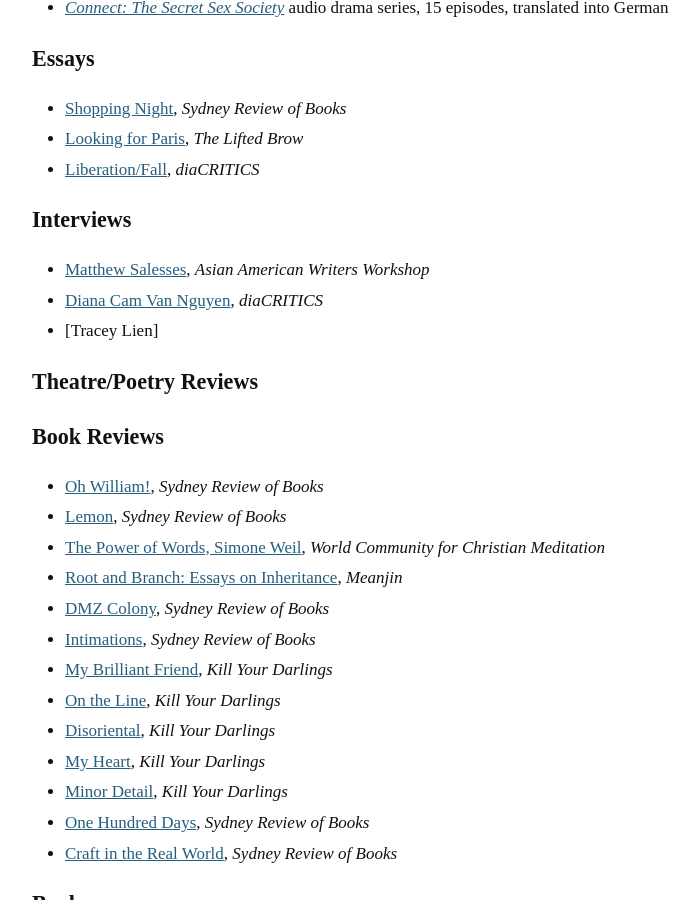
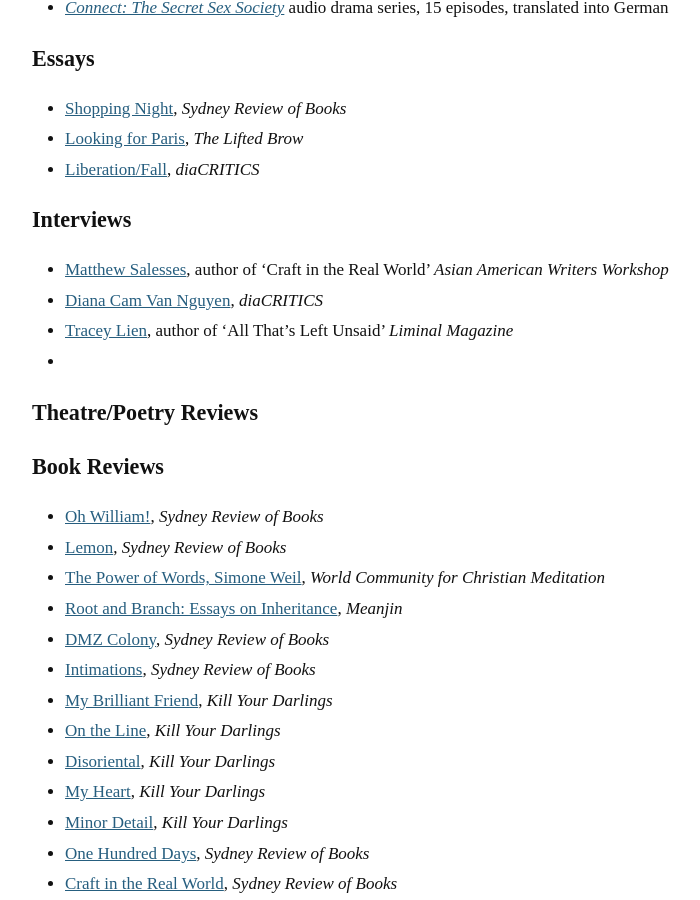
Before and after one commit to mayngo-net/mayngo-net.github.io, a Jekyll site: the page built from writings.markdown, in a window 1280 px wide and 900 px high, scrolled down 570 px. Shown: the whole window, without its empty margins (168-868 px from the left). Built offline with Jekyll 4.4.1, drawn with Linux system fonts in a browser that asks for light colours; some web fonts are replaced.

Commit message:
Update writings.markdown

```diff
--- a/writings.markdown
+++ b/writings.markdown
@@ -23,9 +23,10 @@ order: 200
 
 ## Interviews
 
-- [Matthew Salesses](https://aawwradio.libsyn.com/matthew-salesses-interviewed-by-may-ngo), _Asian American Writers Workshop_
+- [Matthew Salesses](https://aawwradio.libsyn.com/matthew-salesses-interviewed-by-may-ngo), author of 'Craft in the Real World' _Asian American Writers Workshop_
 - [Diana Cam Van Nguyen](https://dvan.org/2022/04/diana-cam-van-nguyen-interview/), _diaCRITICS_
-- [Tracey Lien]
+- [Tracey Lien](https://www.liminalmag.com/interviews/tracey-lien), author of 'All That's Left Unsaid' _Liminal Magazine_
+-
 
 ## Theatre/Poetry Reviews
 
```
